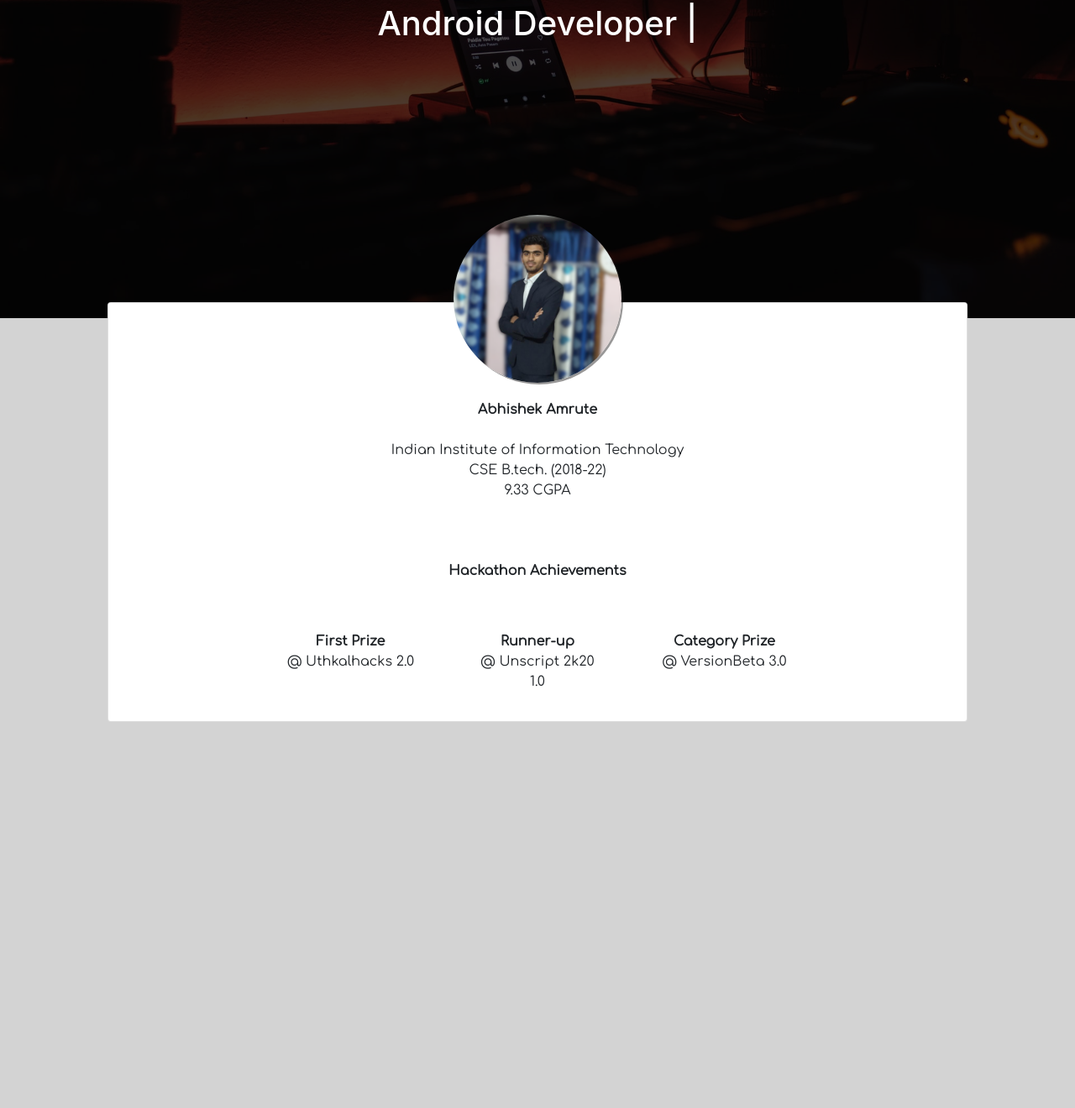
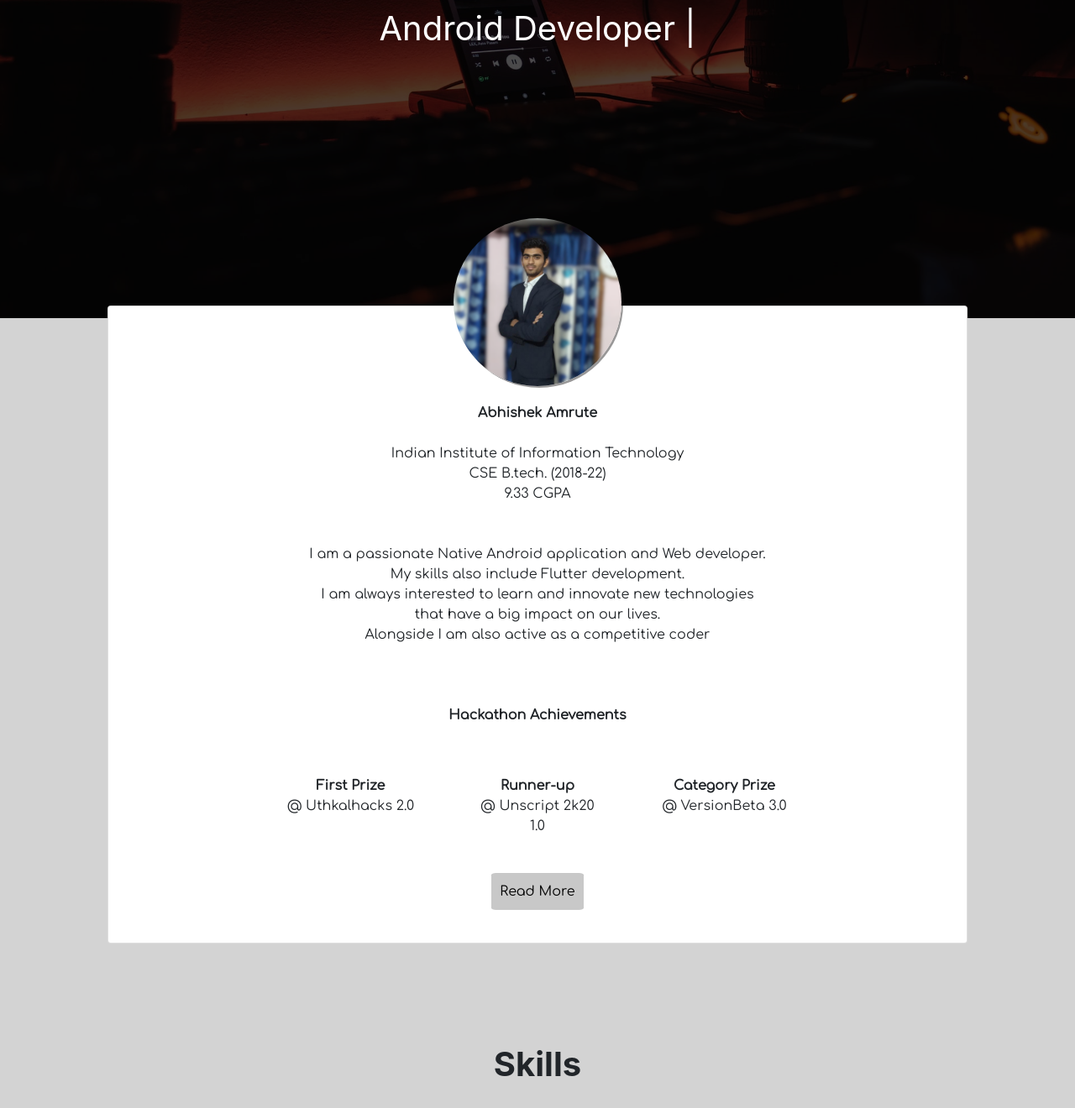
Before and after one commit to ABHISHEK-AMRUTE/Portfoilio, a plain HTML site: page index.html in a window 1280 px wide. Shown: the part 421-1741 px from the top of the page at 84% size. Before the commit the page ends 1301 px from the top, so only its background shows below. Drawn offline with nearby package versions, Linux system fonts and the light colour scheme.

Commit message:
Hero image corrections

```diff
--- a/JS/index.js
+++ b/JS/index.js
@@ -0,0 +1,5 @@
+
+
+setTimeout(() => {
+    window.scrollTo(0,10000);
+}, 500);
--- a/css/index.css
+++ b/css/index.css
@@ -2,7 +2,9 @@
     overflow-x: hidden;
     background-color: #d3d3d3;
 }
-
+body{
+    scroll-behavior: smooth;
+}
 
 
 .typewriter h2 {
@@ -41,7 +43,6 @@
     background-position: center;
     background-size:cover;
 
-    background-image: url("https://github.com/ABHISHEK-AMRUTE/Portfoilio/blob/master/public/hero_image.jpg");
     background-attachment: fixed;
 }
 .lower{
@@ -79,9 +80,21 @@
     font-weight: bold;
 }
 
-.sub-heading{
+.sub-heading-wrapper{
+
+    color: white;
+    width: 100%;
+    text-align: center;
     font-size: 2.5em;
-    color: white;
+    align-items: center;
+
+
+}
+#sub-heading{
+
+
+
+
 }
 
 #about-card{
@@ -130,3 +143,24 @@
    font-family: Comfortaa
 
 }
+
+.read_more{
+    border-radius: 5%;
+    border: 0px;
+    padding: 10px;
+    font-family: Comfortaa;
+    background-color: #C8C8C8;
+}
+
+.container-section{
+   text-align: center;
+   padding: 20px;
+}
+
+.section_heading{
+    margin-top: 10vh;
+    font-weight: bold;
+    font-size: 2.5em;
+    font-family: -apple-system, BlinkMacSystemFont, 'Segoe UI', Roboto, Oxygen, Ubuntu, Cantarell, 'Open Sans', 'Helvetica Neue', sans-serif;
+
+}
--- a/index.html
+++ b/index.html
@@ -14,9 +14,9 @@
     <script src="https://maxcdn.bootstrapcdn.com/bootstrap/4.5.2/js/bootstrap.min.js"></script>
 </head>
 
-<body class="body-ele">
+<body id="body-id" class="body-ele">
 
-     <div class="hero_image" ></div>
+     <img src="./public/hero_image.jpg" class="hero_image" ></img>
 
 
 
@@ -54,9 +54,12 @@
          <h1 class="name-heading">
              I am Abhishek Amrute
          </h1>
-         <h2 class="sub-heading ">
-             Android Developer |
-         </h2>
+         <div class="sub-heading-wrapper">
+         <span id="sub-heading">
+             Android Developer
+         </span>|
+         </div>
+
     </div>
 
 
@@ -66,7 +69,11 @@
           <b>Abhishek Amrute</b><br>
           <br>
           Indian Institute of Information Technology<br>
-          CSE B.tech. (2018-22)<br>9.33 CGPA <br><br>
+          CSE B.tech. (2018-22)<br>9.33 CGPA
+          <br><br><br>
+        I am a passionate Native Android application and Web developer.<br> My skills also include Flutter development.<br> I am always interested to learn and innovate new technologies<br> that have a big impact on our lives.
+            <br>Alongside I am also active as a competitive coder
+          <br><br>
           <br><b><br>
             Hackathon Achievements</b>
      </p>
@@ -88,8 +95,15 @@
             </div>
         </div>
 
-      </div>
+      </div><br>
+      <button id="read_more" class="read_more">Read More</button><br>
+    </div>
 
+
+    <div class="container-section">
+        <h1 class="section_heading">
+            Skills
+        </h1>
     </div>
 
     <script src="./JS/index.js"></script>
```
